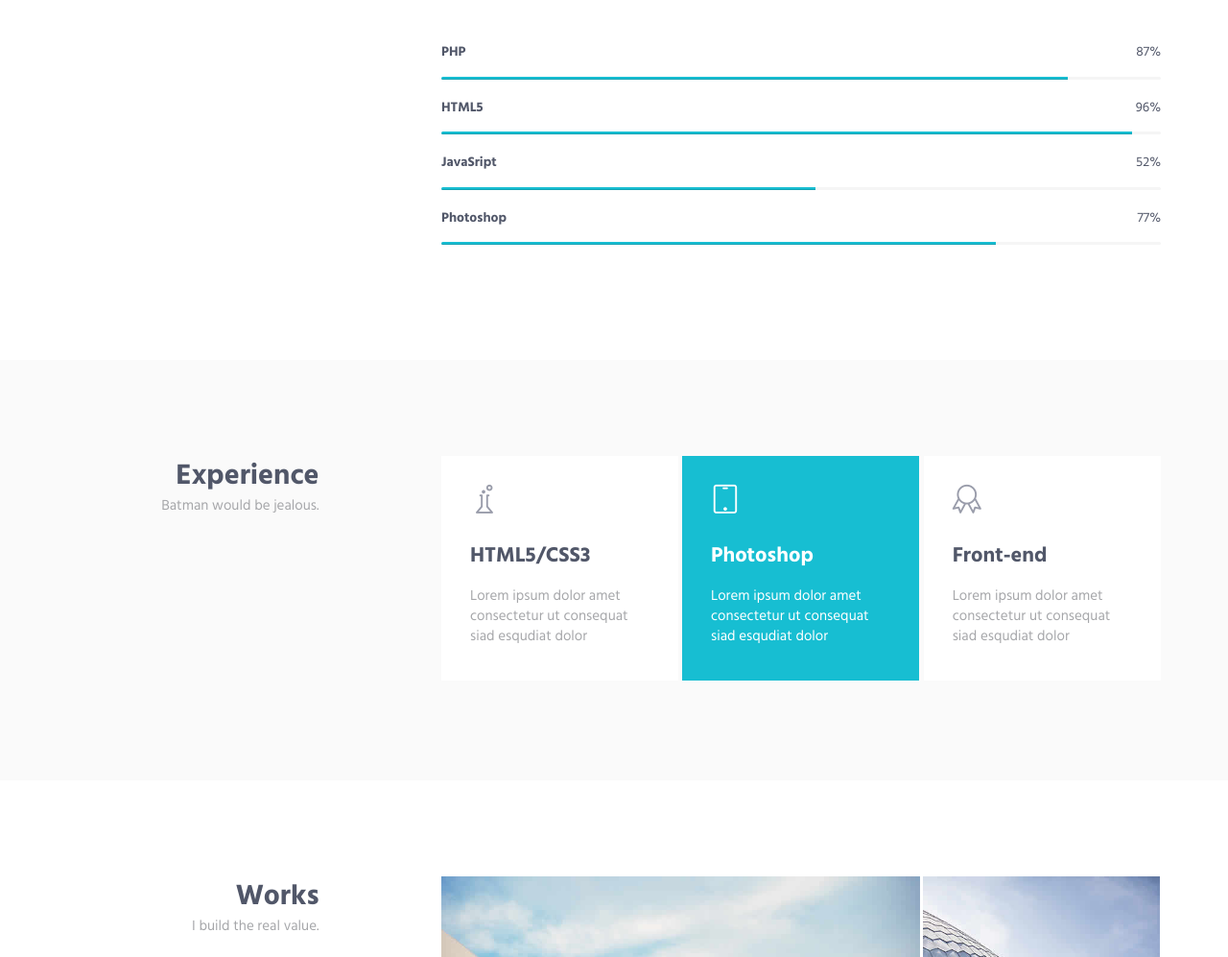
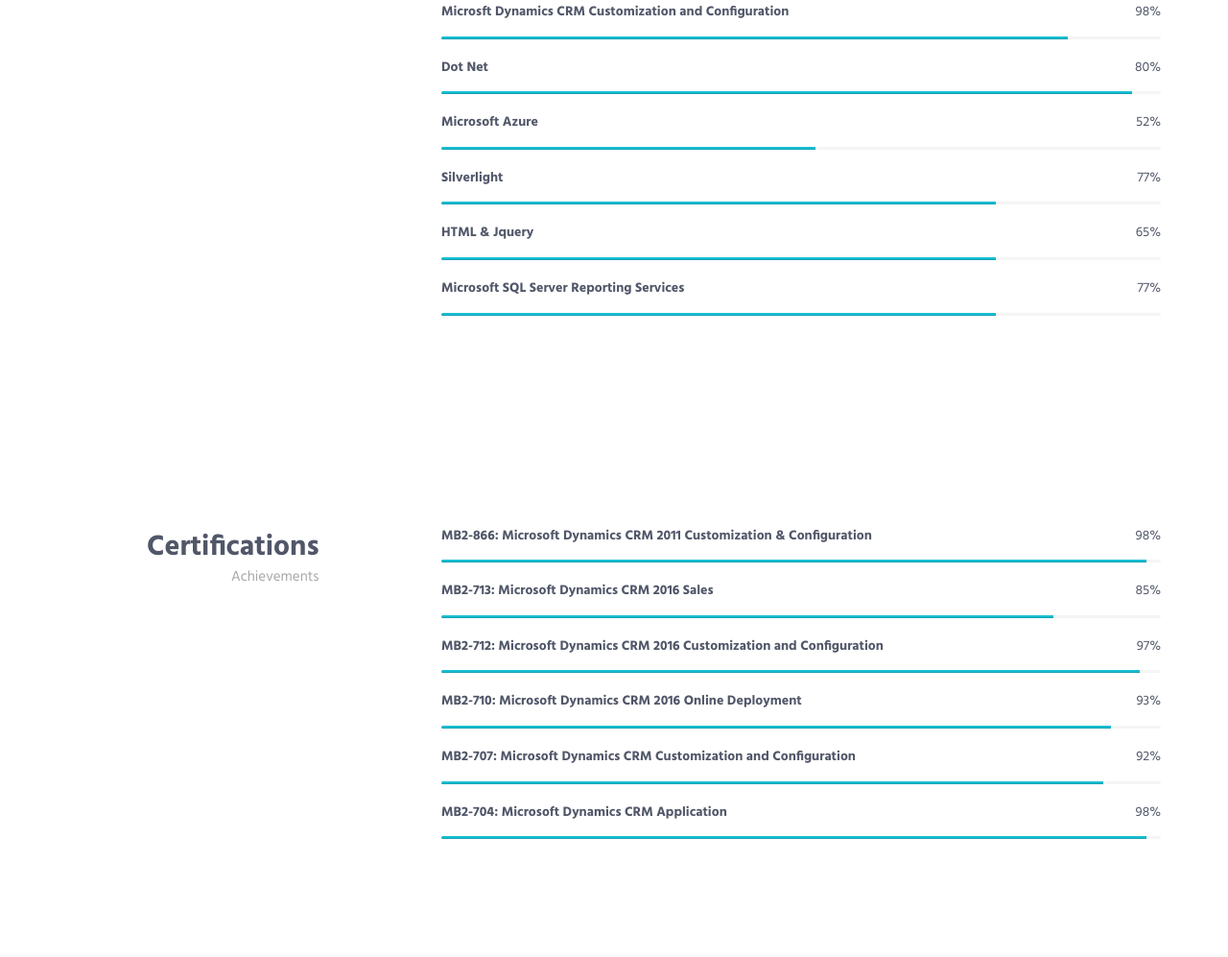
Before and after one commit to sajan089/sajan089.github.io, a plain HTML site: page index.html in a window 1280 px wide. Shown: the part 896-1893 px from the top of the page at 96% size. Drawn offline with Linux system fonts and the light colour scheme.

Commit message:
chnages to index.html

```diff
--- a/index.html
+++ b/index.html
@@ -14,7 +14,7 @@
     <!-- BEGIN HEAD -->
     <head>
         <meta charset="utf-8"/>
-        <title>Metronic "Aircv" Frontend Freebie</title>
+        <title>Sajan Choudhary</title>
         <meta http-equiv="X-UA-Compatible" content="IE=edge">
         <meta content="width=device-width, initial-scale=1" name="viewport"/>
         <meta content="" name="description"/>
@@ -67,6 +67,7 @@
                             <ul class="nav navbar-nav navbar-nav-right">
                                 <li class="js_nav-item nav-item"><a class="nav-item-child nav-item-hover" href="#body">Home</a></li>
                                 <li class="js_nav-item nav-item"><a class="nav-item-child nav-item-hover" href="#about">About</a></li>
+								<li class="js_nav-item nav-item"><a class="nav-item-child nav-item-hover" href="#certificate">Certifications</a></li>
                                 <li class="js_nav-item nav-item"><a class="nav-item-child nav-item-hover" href="#experience">Experience</a></li>
                                 <li class="js_nav-item nav-item"><a class="nav-item-child nav-item-hover" href="#work">Work</a></li>
                                 <li class="js_nav-item nav-item"><a class="nav-item-child nav-item-hover" href="#contact">Contact</a></li>
@@ -94,7 +95,7 @@
                             <!-- <li><a href="#" class="social-icons"><i class="icon-social-twitter"></i></a></li> -->
                             <!-- <li><a href="#" class="social-icons"><i class="icon-social-dribbble"></i></a></li> -->
                             <!-- <li><a href="#" class="social-icons"><i class="icon-social-behance"></i></a></li> -->
-                            <li><a href="https://www.linkedin.com/in/sajan-choudhary/" class="social-icons"><i class="icon-social-linkedin"></i></a></li>
+                            <li><a target="app" href="https://www.linkedin.com/in/sajan-choudhary/" class="social-icons"><i class="icon-social-linkedin"></i></a></li>
                         </ul>
                     </div>
                 </div>
@@ -116,31 +117,43 @@
                     </div>
                     <div class="col-sm-8 col-sm-offset-1">
                         <div class="margin-b-60">
-                            <p>I'm Alex Teseira, orem ipsum dolor sit amet, consectetur adipisicing elit, sed do eiusmod tempor incididunt ut labore et dolore magna aliqua. Ut enim ad minim veniam, quis nostrud exercitation ullamco laboris nisi ut aliquip ex ea commodo consequat.</p>
-                            <p>Duis aute irure dolor in reprehenderit in voluptate velit esse cillum dolore eu fugiat nulla pariatur. Excepteur sint occaecat cupidatat non proident, sunt in culpa qui officia deserunt mollit anim id est laborum.</p>
+                            <p>I'm Sajan Choudhary, Microsoft Dynamics CRM consultant</p>
+                            <p>My Objective is to be associated with a professional organization, seeking a challenging position, coordinating several complex assignments and utilizing the knowledge for the development and progress of the organization.</p>
                         </div>
 
                         <!-- Progress Box -->
                         <div class="progress-box">
-                            <h5>PHP <span class="color-heading pull-right">87%</span></h5>
+                            <h5>Microsft Dynamics CRM Customization and Configuration<span class="color-heading pull-right">98%</span></h5>
                             <div class="progress">
                                 <div class="progress-bar bg-color-base" role="progressbar" data-width="87"></div>
                             </div>
                         </div>
                         <div class="progress-box">
-                            <h5>HTML5 <span class="color-heading pull-right">96%</span></h5>
+                            <h5>Dot Net <span class="color-heading pull-right">80%</span></h5>
                             <div class="progress">
                                 <div class="progress-bar bg-color-base" role="progressbar" data-width="96"></div>
                             </div>
                         </div>
                         <div class="progress-box">
-                            <h5>JavaSript <span class="color-heading pull-right">52%</span></h5>
+                            <h5>Microsoft Azure <span class="color-heading pull-right">52%</span></h5>
                             <div class="progress">
                                 <div class="progress-bar bg-color-base" role="progressbar" data-width="52"></div>
                             </div>
                         </div>
                         <div class="progress-box">
-                            <h5>Photoshop <span class="color-heading pull-right">77%</span></h5>
+                            <h5> Silverlight<span class="color-heading pull-right">77%</span></h5>
+                            <div class="progress">
+                                <div class="progress-bar bg-color-base" role="progressbar" data-width="77"></div>
+                            </div>
+                        </div>
+						 <div class="progress-box">
+                            <h5> HTML  & Jquery <span class="color-heading pull-right">65%</span></h5>
+                            <div class="progress">
+                                <div class="progress-bar bg-color-base" role="progressbar" data-width="77"></div>
+                            </div>
+                        </div>
+						<div class="progress-box">
+                            <h5> Microsoft SQL Server Reporting Services <span class="color-heading pull-right">77%</span></h5>
                             <div class="progress">
                                 <div class="progress-bar bg-color-base" role="progressbar" data-width="77"></div>
                             </div>
@@ -152,6 +165,69 @@
             </div>
         </div>
         <!-- End About -->
+
+		<!-- Certifications-->
+
+		<div id="certificate">
+            <div class="container content-lg">
+                <div class="row">
+                    <div class="col-sm-3 sm-margin-b-30">
+                        <div class="text-right sm-text-left">
+                            <h2 class="margin-b-0">Certifications</h2>
+                            <p>Achievements</p>
+                        </div>
+                    </div>
+                    <div class="col-sm-8 col-sm-offset-1">
+                        <!-- <div class="margin-b-60"> -->
+                            <!-- <p>Microsoft Certified Consulta</p> -->
+                            <!-- <p>My Objective is to be associated with a professional organization, seeking a challenging position, coordinating several complex assignments and utilizing the knowledge for the development and progress of the organization.</p> -->
+                        <!-- </div> -->
+
+                        <!-- Progress Box -->
+                        <div class="progress-box">
+                            <h5>MB2-866: Microsoft Dynamics CRM 2011 Customization & Configuration<span class="color-heading pull-right">98%</span></h5>
+                            <div class="progress">
+                                <div class="progress-bar bg-color-base" role="progressbar" data-width="98"></div>
+                            </div>
+                        </div>
+                        <div class="progress-box">
+                            <h5>MB2-713: Microsoft Dynamics CRM 2016 Sales <span class="color-heading pull-right">85%</span></h5>
+                            <div class="progress">
+                                <div class="progress-bar bg-color-base" role="progressbar" data-width="85"></div>
+                            </div>
+                        </div>
+                        <div class="progress-box">
+                            <h5>MB2-712: Microsoft Dynamics CRM 2016 Customization and Configuration <span class="color-heading pull-right">97%</span></h5>
+                            <div class="progress">
+                                <div class="progress-bar bg-color-base" role="progressbar" data-width="97"></div>
+                            </div>
+                        </div>
+                        <div class="progress-box">
+                            <h5> MB2-710: Microsoft Dynamics CRM 2016 Online Deployment<span class="color-heading pull-right">93%</span></h5>
+                            <div class="progress">
+                                <div class="progress-bar bg-color-base" role="progressbar" data-width="93"></div>
+                            </div>
+                        </div>
+						 <div class="progress-box">
+                            <h5> MB2-707: Microsoft Dynamics CRM Customization and Configuration<span class="color-heading pull-right">92%</span></h5>
+                            <div class="progress">
+                                <div class="progress-bar bg-color-base" role="progressbar" data-width="92"></div>
+                            </div>
+                        </div>
+						<div class="progress-box">
+                            <h5> MB2-704: Microsoft Dynamics CRM Application <span class="color-heading pull-right">98%</span></h5>
+                            <div class="progress">
+                                <div class="progress-bar bg-color-base" role="progressbar" data-width="98"></div>
+                            </div>
+                        </div>
+                        <!-- End Progress Box -->
+                    </div>
+                </div>
+                <!--// end row -->
+            </div>
+        </div>
+
+		<!-- END Certifications-->
 
         <!-- Experience -->
         <div id="experience">
```
